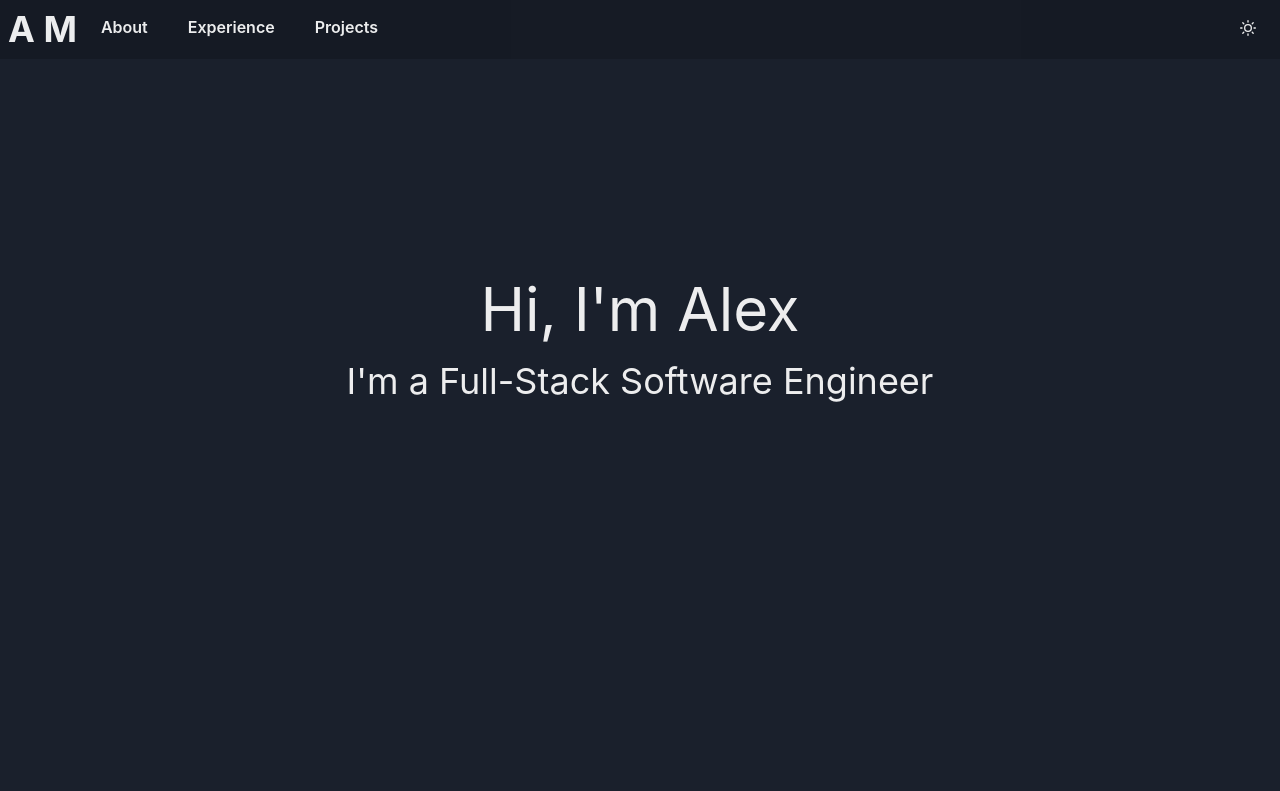
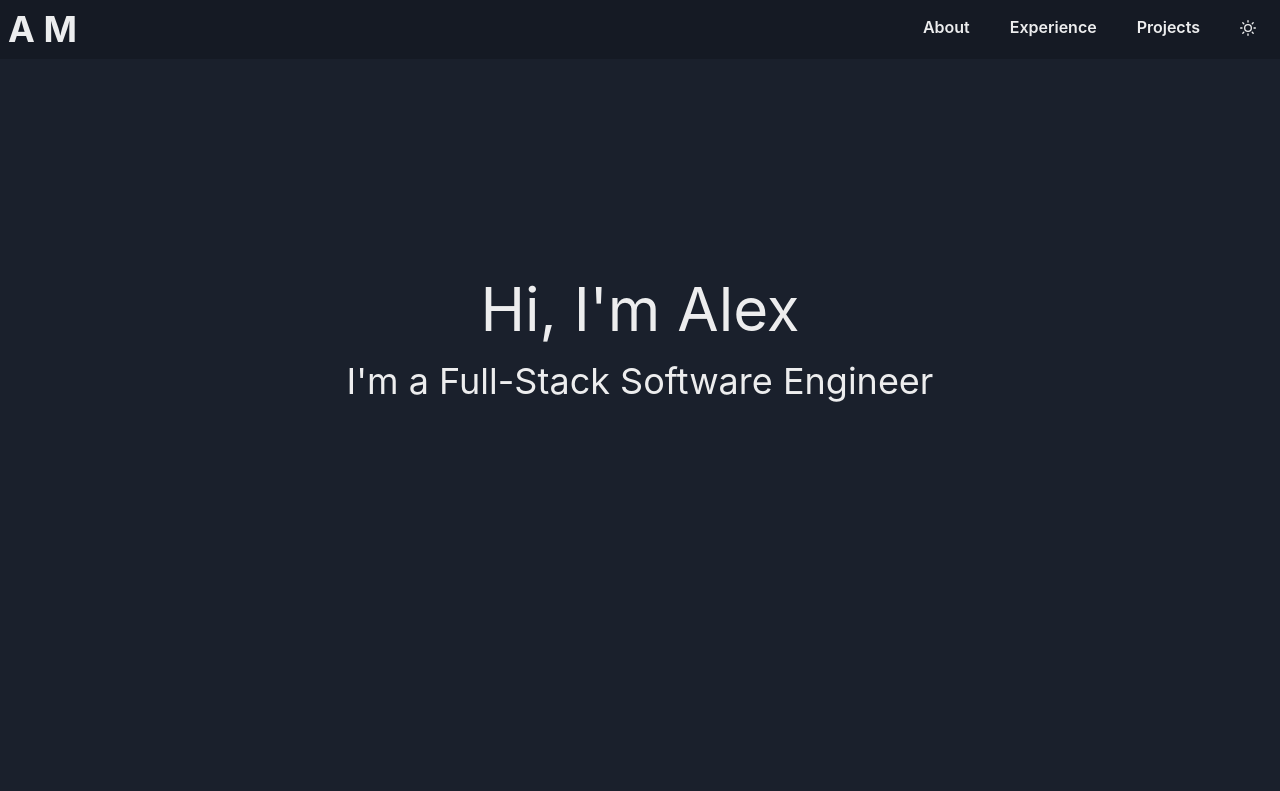
Before and after one commit to AlexandroM1234/PortfolioV2, a React (Create React App) app in the folder portfolio/: page / in a window 1280 px wide. Shown: the top 791 px of the page. Built offline with nearby package versions, Linux system fonts and the light colour scheme.

Commit message:
changed location of header buttons

```diff
--- a/portfolio/src/Components/NavBar.jsx
+++ b/portfolio/src/Components/NavBar.jsx
@@ -16,11 +16,11 @@ function NavBar() {
       >
         <Stack direction="row">
           <Heading>A M</Heading>
+        </Stack>
+        <Stack direction="row">
           <Button variant="ghost">{ABOUT}</Button>
           <Button variant="ghost">{EXPERIENCE}</Button>
           <Button variant="ghost">{PROJECTS}</Button>
-        </Stack>
-        <Stack direction="row">
           <Button
             variant="ghost"
             onClick={toggleColorMode}
```
